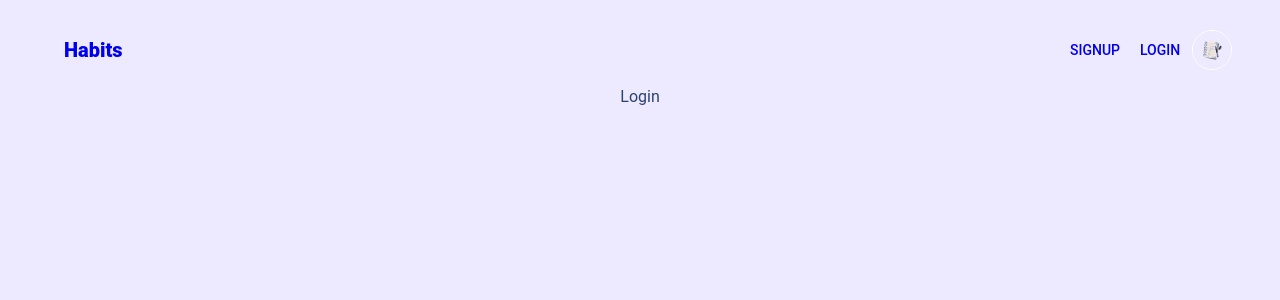
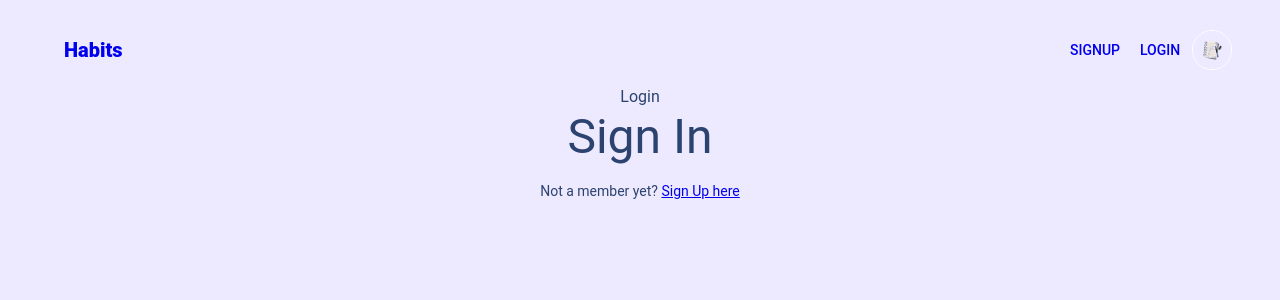
Before and after one commit to vmaineng/Habit-2023, a React (Create React App) app in the folder client/: page /login in a window 1280 px wide. Shown: the top 300 px of the page. Built offline with nearby package versions, Linux system fonts and the light colour scheme.

Commit message:
installed packages

```diff
--- a/client/package.json
+++ b/client/package.json
@@ -11,8 +11,10 @@
     "@testing-library/jest-dom": "^5.16.5",
     "@testing-library/react": "^13.4.0",
     "@testing-library/user-event": "^13.5.0",
+    "final-form": "^4.20.7",
     "react": "^18.2.0",
     "react-dom": "^18.2.0",
+    "react-final-form": "^6.5.9",
     "react-router-dom": "^6.4.5",
     "react-scripts": "5.0.1",
     "web-vitals": "^2.1.4"
--- a/client/src/pages/Login.js
+++ b/client/src/pages/Login.js
@@ -1,11 +1,26 @@
 import React from 'react'
 import Navbar from '../components/Navbar'
+import Typography from "@mui/material/Typography";
+import {Link} from 'react-router-dom'
 
 function Login() {
   return (
     <div>
       <Navbar />
       Login
+      <Typography variant="h3" gutterBottom marked="center" align="center">
+            Sign In
+          </Typography>
+          <Typography variant="body2" align="center">
+            {'Not a member yet? '}
+            <Link
+              to="/signup"
+              align="center"
+              underline="always"
+            >
+              Sign Up here
+            </Link>
+          </Typography>
     </div>
   )
 }
```
Also changed, not shown: 1 other file (tests, documents, lock files or other folders).
